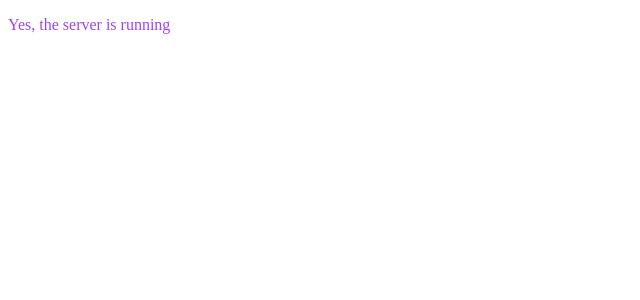
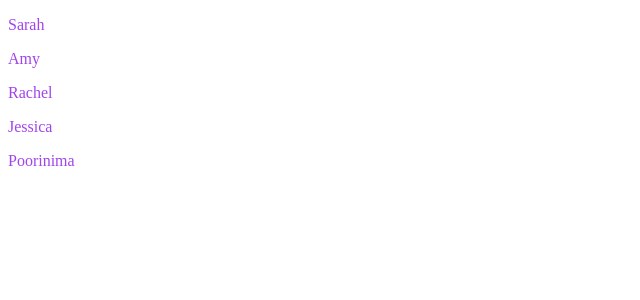
Before and after one commit to mlnchmp/angular-dev, an Angular app: page / in a window 1280 px wide. Shown: the top 300 px of the page, without its empty margins (0-640 px from the left). Built offline with nearby package versions, Linux system fonts and the light colour scheme.

Commit message:
Control flow in Components: @for

```diff
--- a/src/app/app.html
+++ b/src/app/app.html
@@ -1,5 +1,3 @@
-@if (isServerRunning) {
-  <p>Yes, the server is running</p>
-} @else {
-  <p>No, the server is not running</p>
+@for (user of users; track user.id) {
+  <p>{{ user.name }}</p>
 }
--- a/src/app/app.ts
+++ b/src/app/app.ts
@@ -9,7 +9,7 @@ export class User {
 }
 
 @Component({
-  imports: [User],
+  imports: [],
   selector: 'app-root',
   styleUrl: './app.scss',
   templateUrl: './app.html',
@@ -18,4 +18,14 @@ export class App {
   protected readonly title = signal('angular-dev');
 
   isServerRunning = true;
+
+  operatingSystems = [{id: 'win', name: 'Windows'}, {id: 'osx', name: 'macOS'}, {id: 'linux', name: 'Linux'}];
+
+  users = [
+    { id: 0, name: 'Sarah'},
+    { id: 0, name: 'Amy'},
+    { id: 0, name: 'Rachel'},
+    { id: 0, name: 'Jessica'},
+    { id: 0, name: 'Poorinima'}
+  ]
 }
```
